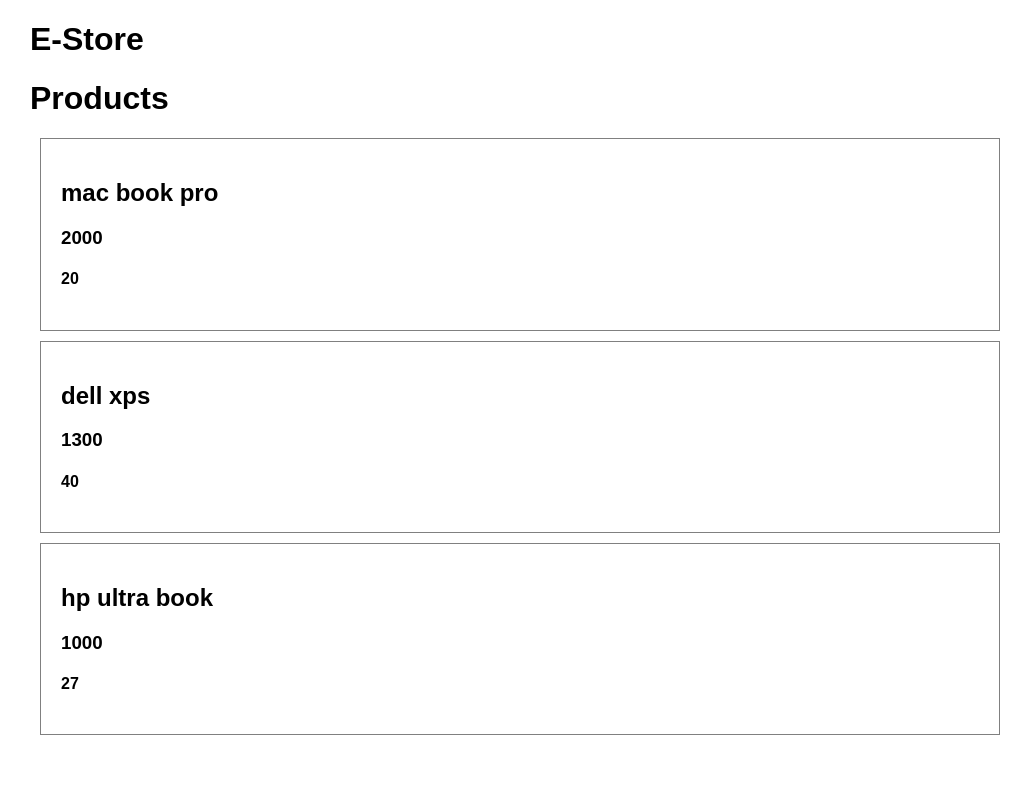
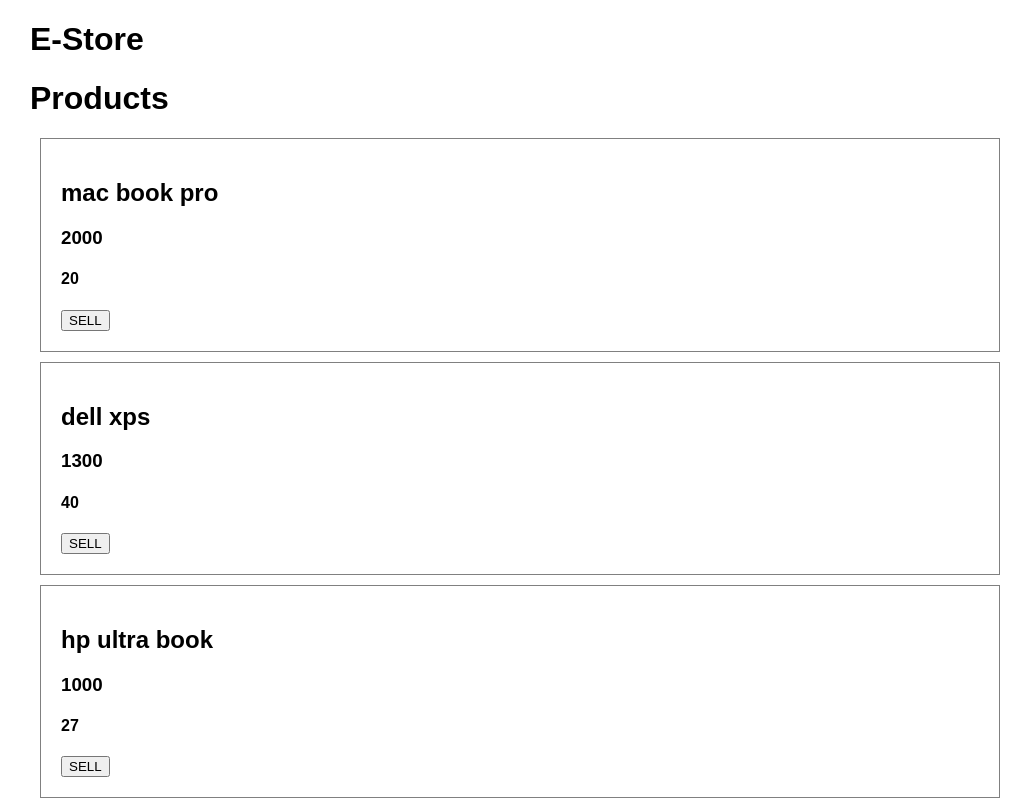
Before and after one commit to osgirl/pepsico, a React (Create React App) app in the folder estore/: page / in a window 1280 px wide. Shown: the whole page, without its empty margins (120-1151 px from the left). Built offline with nearby package versions, Linux system fonts and the light colour scheme.

Commit message:
props and callback

```diff
--- a/estore/src/components/ProductList.js
+++ b/estore/src/components/ProductList.js
@@ -13,12 +13,20 @@
     };
   }
 
+  saleItem = id => {
+    let index = this.state.products.findIndex(p => p.id == id);
+    this.state.products[index].stock--;
+    this.setState({ products: this.state.products });
+  };
+
   render() {
     const { products } = this.state;
     return (
       <div>
         <h1>Products</h1>
-        {products.map(p => <ProductListItem product={p} />)}
+        {products.map(p => (
+          <ProductListItem product={p} onSell={this.saleItem} />
+        ))}
       </div>
     );
   }
--- a/estore/src/components/ProductListItem.js
+++ b/estore/src/components/ProductListItem.js
@@ -4,6 +4,7 @@
     <h2>{props.product.title}</h2>
     <h3>{props.product.price}</h3>
     <h4>{props.product.stock}</h4>
+    <button onClick={() => props.onSell(props.product.id)}>SELL</button>
   </div>
 );
 
```
